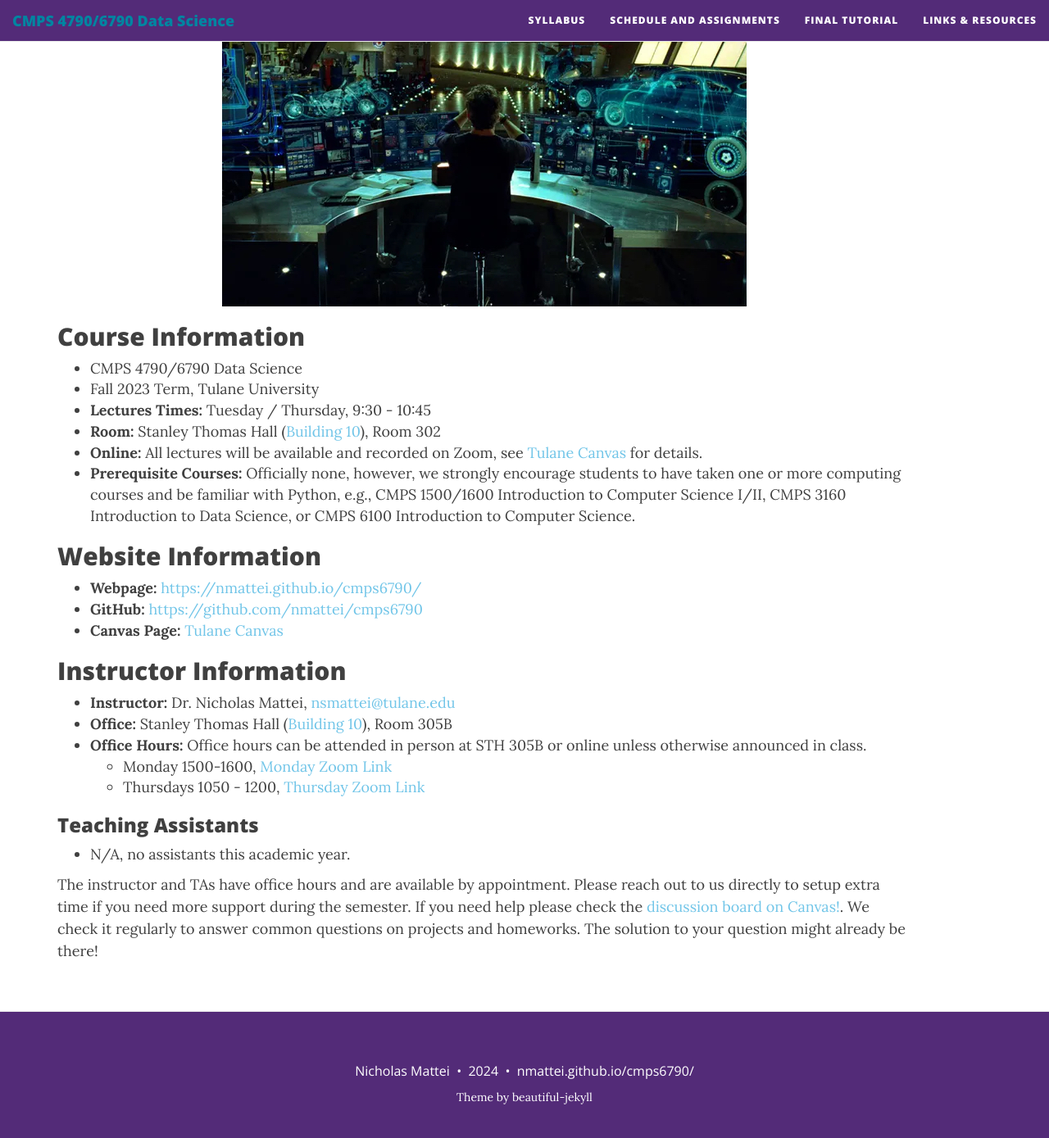
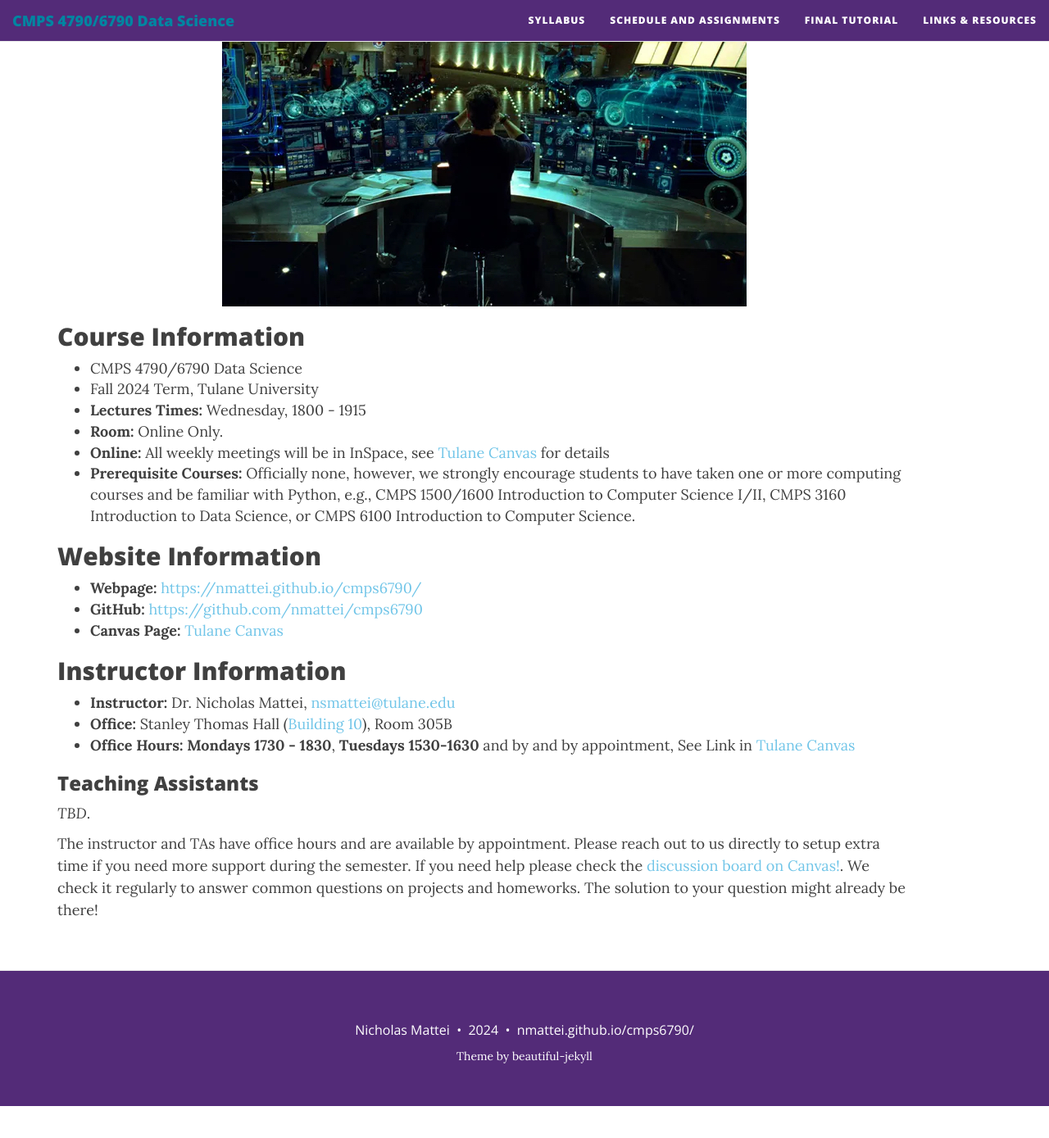
Before and after one commit to nmattei/cmps6790, a Jekyll site: the page built from index.md, in a window 1280 px wide and 1400 px high, scrolled down 332 px. Shown: the top 1389 px of the window at 82% size. Built offline with Jekyll 4.4.1, drawn with Linux system fonts in a browser that asks for light colours; nearby versions of some CDN libraries; after the commit the page ends 1682 px from its top, so only the background shows below that; some of the changed text lies outside the part shown.

Commit message:
update to front page

```diff
--- a/index.md
+++ b/index.md
@@ -1,36 +1,31 @@
 ---
 layout: page
 title: Data Science
-subtitle: CMPS 4790/6790 - Fall 2023
+subtitle: CMPS 4790/6790 - Fall 2024
 published: true
 ---
 <p style="text-align:center;"><img src="{{ 'img/ds_cover.jpg' | relative_url }}" /></p>
 
 ## Course Information
-
 * CMPS 4790/6790 Data Science
-* Fall 2023 Term, Tulane University
-* **Lectures Times:** Tuesday / Thursday, 9:30 - 10:45
-* **Room:** Stanley Thomas Hall ([Building 10](https://admission.tulane.edu/map)), Room 302
-* **Online:** All lectures will be available and recorded on Zoom, see [Tulane Canvas](https://tulane.instructure.com/) for details.
+* Fall 2024 Term, Tulane University
+* **Lectures Times:** Wednesday, 1800 - 1915
+* **Room:** Online Only.
+* **Online:** All weekly meetings will be in InSpace, see [Tulane Canvas](https://tulane.instructure.com/) for details
 * **Prerequisite Courses:** Officially none, however, we strongly encourage students to have taken one or more computing courses and be familiar with Python, e.g., CMPS 1500/1600 Introduction to Computer Science I/II, CMPS 3160 Introduction to Data Science, or CMPS 6100 Introduction to Computer Science.
 
 ## Website Information
-
 * **Webpage:** [https://nmattei.github.io/cmps6790/](https://nmattei.github.io/cmps6790/)
 * **GitHub:** [https://github.com/nmattei/cmps6790](https://github.com/nmattei/cmps6790)
 * **Canvas Page:** [Tulane Canvas](https://tulane.instructure.com/)
 
 ## Instructor Information
-
 * **Instructor:** Dr. Nicholas Mattei, <nsmattei@tulane.edu>
 * **Office:** Stanley Thomas Hall ([Building 10](https://admission.tulane.edu/map)), Room 305B
-* **Office Hours:** Office hours can be attended in person at STH 305B or online unless otherwise announced in class.
-  * Monday 1500-1600, [Monday Zoom Link](https://tulane.zoom.us/j/96923427576)
-  * Thursdays 1050 - 1200, [Thursday Zoom Link](https://tulane.zoom.us/j/99496817630)
+* **Office Hours:** **Mondays 1730 - 1830**, **Tuesdays 1530-1630** and by and by appointment, See Link in [Tulane Canvas](https://tulane.instructure.com/)
 
 ### Teaching Assistants
 
-* N/A, no assistants this academic year.
+*TBD*.
 
 The instructor and TAs have office hours and are available by appointment.  Please reach out to us directly to setup extra time if you need more support during the semester. If you need help please check the [discussion board on Canvas!](https://tulane.instructure.com/). We check it regularly to answer common questions on projects and homeworks.  The solution to your question might already be there!
```
